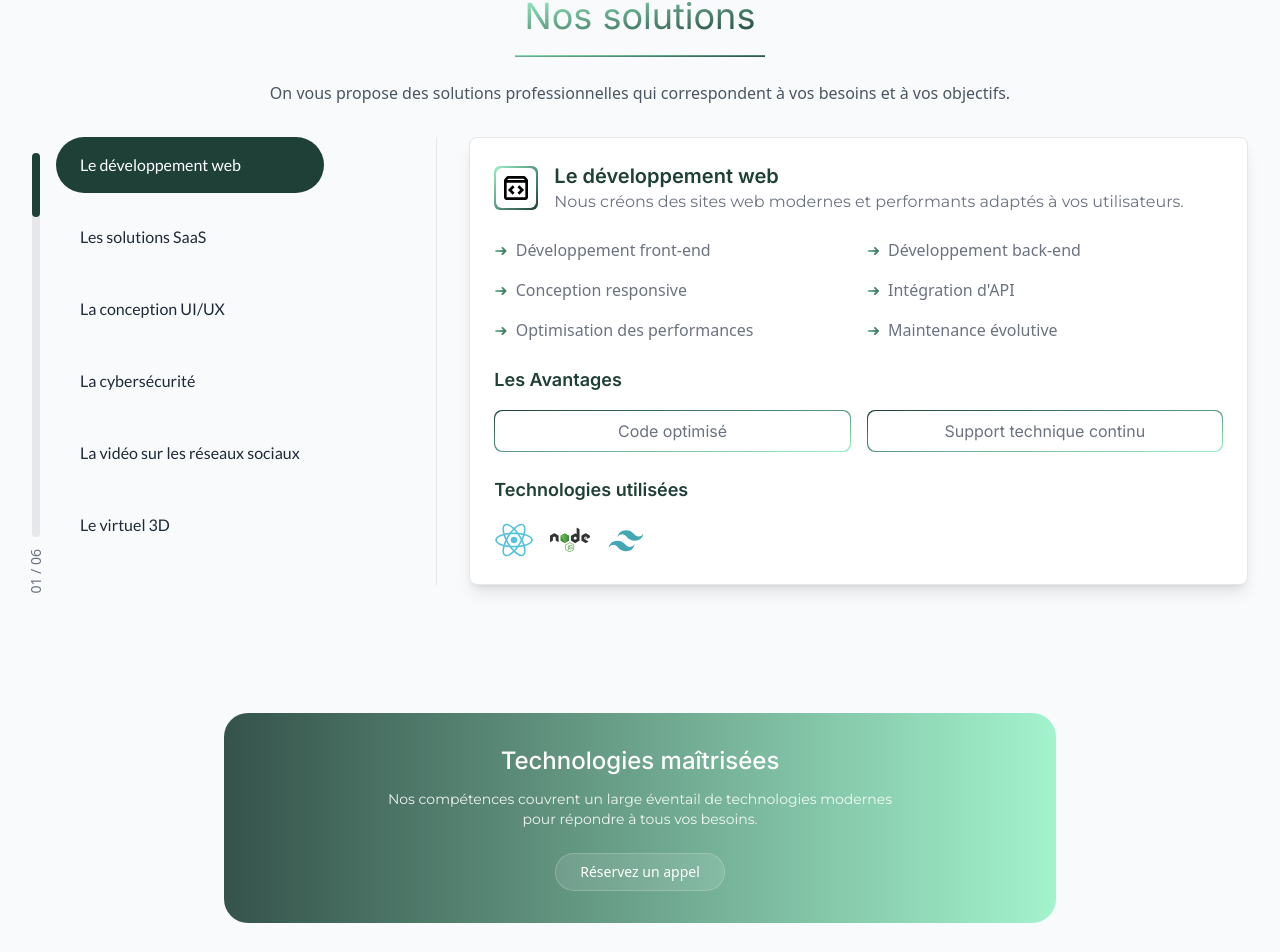
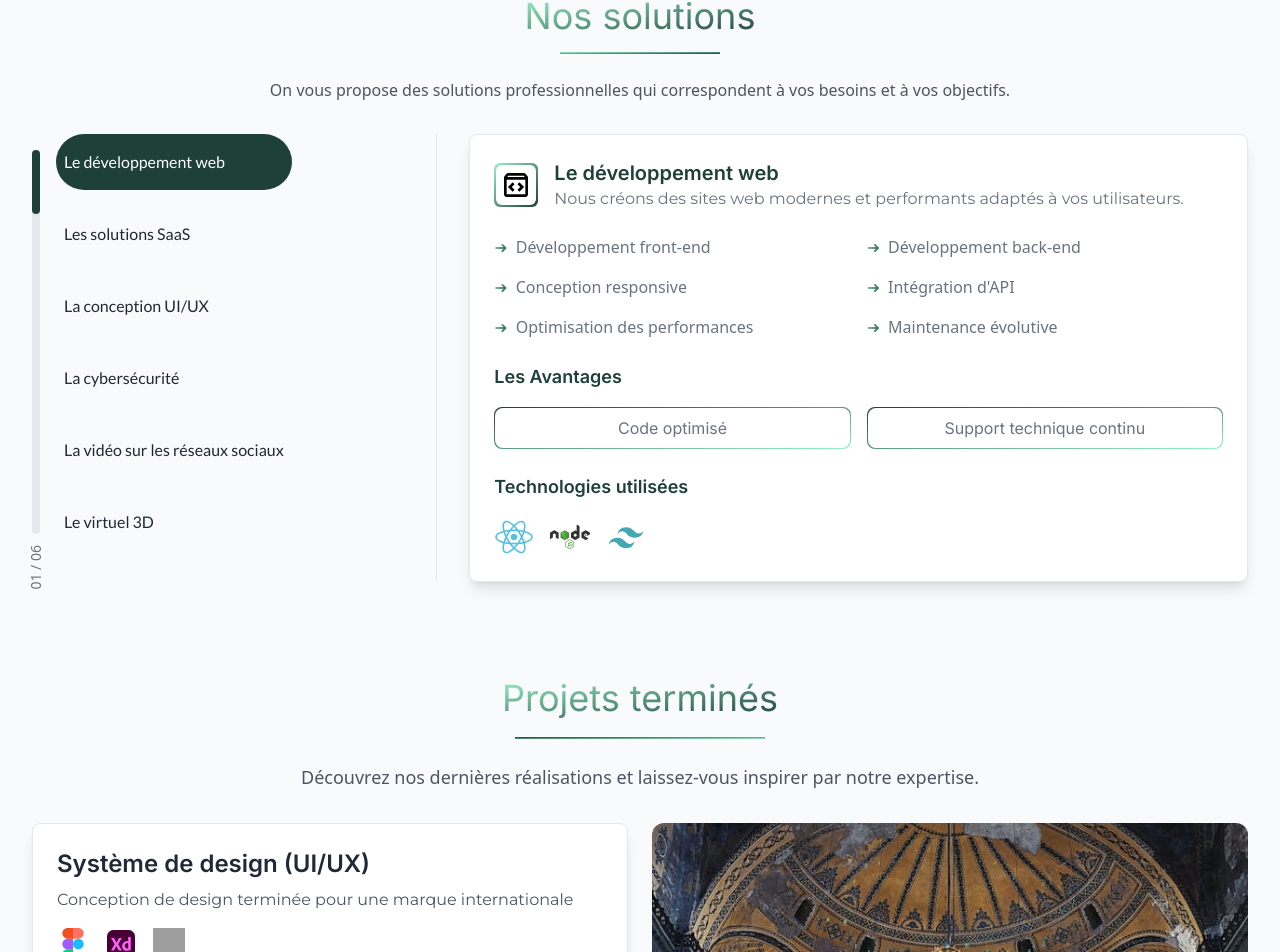
Before and after one commit to bocs91/fdlr-agency, a React (Vite) app: page / in a window 1280 px wide. Shown: the part 940-1892 px from the top of the page. Built offline with nearby package versions, Linux system fonts and the light colour scheme; grey boxes are pictures that could not be loaded.

Commit message:
Add animations on OurSolutions.jsx

```diff
--- a/src/components/OurSolutions.jsx
+++ b/src/components/OurSolutions.jsx
@@ -1,5 +1,5 @@
 import React, { useState } from "react";
-
+import { motion } from "motion/react";
 // Charger dynamiquement tous les fichiers SVG dans un objet
 const icons = import.meta.glob("../assets/icons/**/*.svg", { eager: true });
 
@@ -146,18 +146,14 @@ const OurSolutions = () => {
             <h2 className="font-inter text-3xl sm:text-4xl font-light">Nos solutions</h2>
           </div>
           <div
+            className="mx-auto mt-4 mb-6 h-[2px] w-40"
             style={{
-              margin: "0 auto",
-              marginTop: "1.2rem",
-              marginBottom: "1.5rem",
-              height: "2px",
-              width: "250px",
               background: "linear-gradient(to bottom right, #99F2C8, #1F4037)",
             }}
           ></div>
           <p className="text-sm sm:text-base text-gray-600">
-            On vous propose des solutions professionnelles qui correspondent à
-            vos besoins et à vos objectifs.
+            On vous propose des solutions professionnelles qui correspondent à vos
+            besoins et à vos objectifs.
           </p>
         </div>
         <div className="max-w-7xl mx-auto flex flex-col lg:flex-row">
@@ -185,8 +181,11 @@ const OurSolutions = () => {
                 {solutions.map((solution) => (
                   <li
                     key={solution.id}
-                    onClick={() => setCurrentSolution(solution)}
-                    className={`font-lato px-6 py-3 sm:py-4 cursor-pointer ${currentSolution.id === solution.id
+                    onClick={() => {
+                      setCurrentSolution(solution);
+                    }}
+                    className={`font-lato px-2 py-3 sm:py-4 cursor-pointer ${
+                      currentSolution.id === solution.id
                         ? "bg-[#1F4037] text-white rounded-full"
                         : "text-gray-800 hover:text-[#1F4037]"
                     }`}
@@ -197,14 +196,24 @@ const OurSolutions = () => {
               </ul>
             </div>
           </div>
-          <div className="lg:w-2/3 flex flex-col items-start mt-8 sm:mt-12 lg:mt-0 lg:pl-8">
+
+          {/* Card de droite avec animation */}
+          <motion.div
+  key={currentSolution.id} // Change key to trigger re-render
+  className="lg:w-2/3 flex flex-col items-start mt-8 sm:mt-12 lg:mt-0 lg:pl-8"
+  initial={{ x: -50, opacity: 0 }}
+  animate={{ x: 0, opacity: 1 }}
+  transition={{
+    duration: 0.5,
+    ease: "easeOut",
+  }}
+>
   <div className="bg-white border rounded-lg shadow-lg p-4 sm:p-6 w-full">
     <div className="flex items-center mb-4 sm:mb-6">
       <div
         className="p-[2px] rounded-md"
         style={{
-                    background:
-                      "linear-gradient(to bottom right, #99F2C8, #1F4037)",
+          background: "linear-gradient(to bottom right, #99F2C8, #1F4037)",
         }}
       >
         <div className="h-10 w-10 bg-white flex items-center justify-center rounded-md">
@@ -236,67 +245,71 @@ const OurSolutions = () => {
         </div>
       ))}
     </div>
+
+    {/* Avantages */}
     <h4 className="font-inter text-base sm:text-lg font-semibold text-[#1F4037] mb-2 sm:mb-4">
       Les Avantages
     </h4>
     <div className="grid grid-cols-1 sm:grid-cols-2 gap-2 sm:gap-4 mb-4 sm:mb-6">
   {currentSolution.advantages.map((advantage, index) => (
-                  <div
+    <motion.div
       key={index}
+      whileHover={{
+        background: [
+          "linear-gradient(to top left, #99F2C8, #1F4037)",
+          "linear-gradient(to top left, #1F4037, #99F2C8)",
+          "linear-gradient(to top left, #99F2C8, #1F4037)"
+        ],
+      }}
+      transition={{
+        duration: 1.5,
+        repeat: Infinity,
+        repeatType: "reverse",
+      }}
       className="p-[1px] rounded-lg"
       style={{
-                      background:
-                        "linear-gradient(to top left, #99F2C8, #1F4037)",
+        background: "linear-gradient(to top left, #99F2C8, #1F4037)",
       }}
     >
       <div className="font-inter bg-white rounded-lg p-2 text-center text-sm sm:text-base text-gray-500">
         {advantage}
       </div>
-                  </div>
+    </motion.div>
   ))}
 </div>
-              <h4 id="technologies" className="font-inter text-base sm:text-lg font-semibold text-[#1F4037] mb-2 sm:mb-4">
+
+
+    {/* Technologies utilisées */}
+    <h4 className="font-inter text-base sm:text-lg font-semibold text-[#1F4037] mb-2 sm:mb-4">
       Technologies utilisées
     </h4>
     <div className="flex flex-wrap gap-4">
   {currentSolution.tools.map((tool, index) => (
-                  <div key={index}>
+    <motion.div
+      key={index}
+      whileHover={{ rotate: 360 }}
+      transition={{ duration: 0.5, ease: "easeOut" }}
+      className="flex items-center justify-center"
+    >
       <img
         src={`/src/assets/icons/devicons/${tool}`}
-                      alt="React Icon"
+        alt="Technology Icon"
         className="h-8 w-8 sm:h-10 sm:w-10"
       />
-                  </div>
+    </motion.div>
   ))}
 </div>
+
   </div>
-          </div>
-        </div>
-        <div className="max-w-4xl mx-auto px-4 sm:px-8 pb-16 pt-32">
-          <div className="bg-gradient-to-r from-[#1F4037]/90 to-[#99F2C8]/90 p-4 sm:p-8 rounded-3xl backdrop-blur-sm">
-            <h2 className="font-inter text-lg sm:text-2xl font-medium text-white text-center mb-2 sm:mb-3">
-              Technologies maîtrisées
-            </h2>
-            <p className="font-montserrat text-white/90 text-xs sm:text-sm text-center mb-4 sm:mb-6 max-w-lg mx-auto">
-              Nos compétences couvrent un large éventail de technologies modernes
-              pour répondre à tous vos besoins.
-            </p>
-            <div className="text-center">
-              <button
-                onClick={() =>
-                  alert("Réservation d'un appel bientôt disponible!")
-                }
-                className="bg-white/10 text-white px-4 sm:px-6 py-2 rounded-full text-xs sm:text-sm font-medium hover:bg-white/20 transition-colors duration-300 border border-white/20"
-              >
-                Réservez un appel
-              </button>
-            </div>
-          </div>
+</motion.div>
+
         </div>
       </section>
-
     </>
   );
+
+
+
 };
 
 export default OurSolutions;
```
Lines whose indentation alone changed are shown as unchanged.
